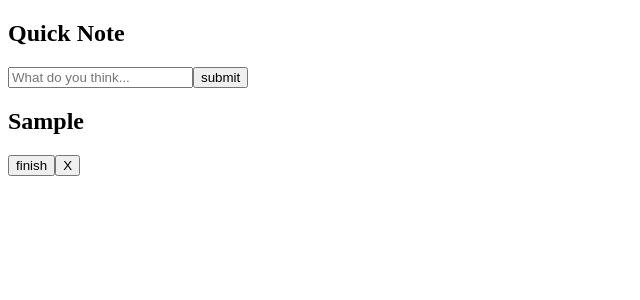
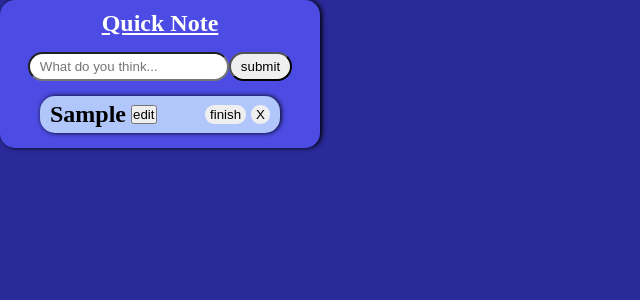
Before and after one commit to ppppond/react-quickNote, a React (Vite) app: page / in a window 1280 px wide. Both pictures are taken after typing "Sample" into the empty fields and a click on the button "submit". Shown: the top 300 px of the page, without its empty margins (0-640 px from the left). Built offline with nearby package versions, Linux system fonts and the light colour scheme.

Commit message:
develop to edit and completed this css customization

```diff
--- a/src/App.jsx
+++ b/src/App.jsx
@@ -10,15 +10,20 @@ function App() {
         const transfromData = JSON.parse(getSaveNotes);
         return transfromData || [];
     });
+    const [ isEdit, setIsEdit ] = useState(false);
+    const [ isClick, setIsClick ] = useState(false);
 
     useEffect(() => {
         localStorage.setItem("saveNotes", JSON.stringify(notes));
     }, [notes]);
+
+
     // create function
     const addNote = (text) => {
         const newNote = {
             id: Date.now(),
             text: text,
+            isFinish: false,
         };
 
         setNotes([...notes, newNote]);
@@ -31,11 +36,45 @@ function App() {
         setNotes(filterNote);
     };
 
+    const finishNote = (noteTarget) => {
+        // VVV map วนสร้าง note ตัวใหม่และ update ข้อมูลใหม่ไปเลย
+        const updateNoteFinish = notes.map((note) => {
+            if (note.id === noteTarget) {
+                // VVV อันนี้เป็นการกาง object ทั้งหมดออกมาแล้ว update ค่าเป้าหมายของเราเข้าไปแทน
+                return {...note, isFinish: !note.isFinish}
+            } else {
+                // VVV return note (object) ตัวเดิมกลับไป
+                return note;
+            }
+        });
+
+        // ยัด updateNoteFinish ลงไปใน state เพื่อกำหนดเป็น array ใหม่ไปเลย
+        setNotes(updateNoteFinish);
+    }
+
+    const checkEditBtn = () => setIsEdit(!isEdit);
+
+    const editText = (targetId, targetText) => {
+        const updateNoteEdit = notes.map((note) => {
+            if (note.id === targetId) {
+                return {...note, text: targetText};
+            } else {
+                return note;
+            }
+        })
+        checkEditBtn();
+        setNotes(updateNoteEdit);
+    }
+
+    const displayEditTag = () => {
+        setIsClick(!isClick);
+    }
+
     console.log(notes);
 
     return (
         <div className="container">
-            <h2>Quick Note</h2>
+            <h2 className="main-title">Quick Note</h2>
             <NoteForm
                 addNote={addNote}
             />
@@ -46,6 +85,11 @@ function App() {
                         key={noteItemData.id}
                         note={noteItemData}
                         deleteNote={deleteNote}
+                        finishNote={finishNote}
+                        isEdit={isEdit}
+                        checkEditBtn={checkEditBtn}
+                        editText={editText}
+                        displayEditTag={displayEditTag}
                     />
                 ))}
             </div>
--- a/src/component/NoteForm.jsx
+++ b/src/component/NoteForm.jsx
@@ -16,7 +16,7 @@ function NoteForm({ addNote }) {
     };
 
     return (
-        <div>
+        <div className="form-container">
             <form onSubmit={handleSubmit}>
                 <input
                     type="text"
--- a/src/component/NoteItem.jsx
+++ b/src/component/NoteItem.jsx
@@ -1,16 +1,34 @@
 import { useState } from "react";
 
-function NoteItem({ note, deleteNote }) {
-    const [ finish, setFinish ] = useState(false);
-
-    // สามารถกำหนดค่าใน useState แบบตรงข้ามได้เลย "!"
-    const toggleFinish = () => setFinish(!finsih)
+function NoteItem({ note, deleteNote, finishNote, isEdit, checkEditBtn, editText, displayEditTag }) {
+    const [ inputEditText, setInputEditText ] = useState("");
+    // const grabTarget = note.id;
 
     return (
         <div className="note-container">
-            <h2 style={ {textDecoration: finish ? "line-through": "", color: finish ? "gray": ""}}>{note.text}</h2>
-            <button className="finish" onClick={toggleFinish}>finish</button>
-            <button className="delete-btn" onClick={()=>deleteNote(note.id)}>X</button>
+            <div className="display-forward">
+                <h2 style={
+                    {
+                        display: isEdit ? "none" : "block",
+                        textDecoration: note.isFinish ? "line-through": "none",
+                        color: note.isFinish ? "gray" : "inherit",
+                    }
+                }>{note.text}</h2>
+                { isEdit ? "": <button className="edit-btn" onClick={checkEditBtn}>edit</button>}
+                {/* { note.id == grabTarget ? <button className="edit-btn" onClick={checkEditBtn}>edit</button>: ""} */}
+                { isEdit ?
+                    <div className="edit-container">
+                        <input type="text" onChange={(e) => setInputEditText(e.target.value)} value={inputEditText} />
+                        <button onClick={()=>editText(note.id, inputEditText)}>submit</button>
+                    </div>: ""}
+
+            </div>
+
+            <div className="util">
+                <button className="finish" onClick={() => finishNote(note.id)}>finish</button>
+                <button className="del" onClick={()=>deleteNote(note.id)}>X</button>
+            </div>
+
         </div>
     )
 };
--- a/src/index.css
+++ b/src/index.css
@@ -0,0 +1,112 @@
+*{
+    box-sizing: border-box;
+    padding: 0;
+    margin: 0;
+}
+
+:root{
+    --bg-color: rgb(42, 42, 154);
+    --second-color: rgb(76, 76, 228);
+    --list-color: rgb(177, 198, 250);
+    --font-color-b: black;
+    --font-color-w: white;
+    --shadow: black;
+    --btn-confirm: rgb(146, 224, 146);
+    --alert-con: rgb(216, 51, 51);
+}
+
+body{
+    background-color: var(--bg-color);
+    height: 100vh;
+    color: inherit
+}
+
+.container {
+    display: flex;
+    flex-direction: column;
+    padding: 10px 15px;
+    background-color: var(--second-color);
+    color: var(--font-color-w);
+    border-radius: 15px;
+    gap: 15px;
+    box-shadow:2px 0 5px var(--shadow);
+    width: 40vh;
+    align-items: center;
+    justify-content: center;
+}
+
+.main-title{
+    text-decoration: underline;
+}
+
+.form-container{
+    display: flex;
+    align-items: center;
+    justify-content: center;
+}
+
+.form-container input {
+    border-radius: 15px;
+    padding: 5px 10px;
+}
+
+.form-container button{
+    border-radius: 15px;
+    padding: 5px 10px;
+    cursor: pointer;
+}
+
+.form-container button:hover{
+    background-color: var(--btn-confirm);
+}
+
+.list-note{
+    display: flex;
+    flex-direction: column;
+}
+
+.note-container {
+    display: flex;
+    width: 30vh;
+    align-items: center;
+    justify-content: space-between;
+    padding: 5px 10px;
+    background-color: var(--list-color);
+    color: var(--font-color-b);
+    border-radius: 15px;
+    box-shadow: 1px 0 5px var(--shadow);
+    margin-bottom: 5px;
+}
+
+.display-forward{
+    display: flex;
+    align-items: center;
+    justify-content: center;
+    gap: 5px;
+}
+
+.util {
+    display: flex;
+    gap: 5px;
+}
+
+.util .finish{
+    padding: 2px 5px;
+    border-radius: 9px;
+    border: none;
+    cursor: pointer;
+}
+
+.util .finish:hover {
+    background-color: var(--btn-confirm);
+}
+.util .del{
+    padding: 2px 5px;
+    border-radius: 9px;
+    border: none;
+    cursor: pointer;
+}
+
+.uti .del:hover {
+    background-color: red;
+}
```
